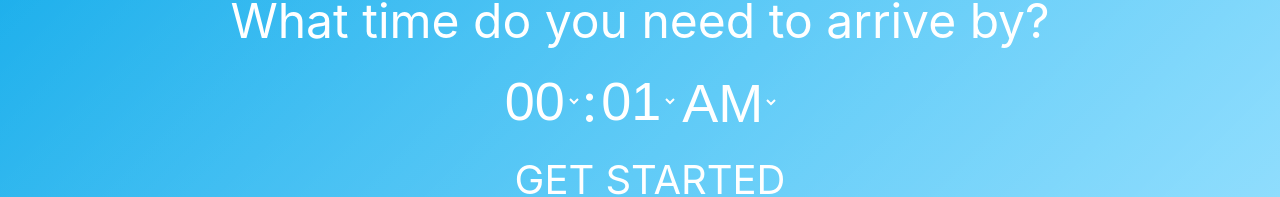
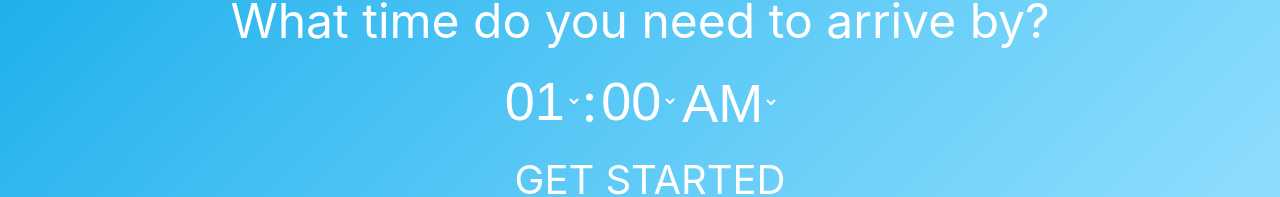
Before and after one commit to vhluu/bee-on-time, a React (Create React App) app: page /#/ in a window 1280 px wide. Shown: the part 346-543 px from the top of the page. Built offline with nearby package versions, Linux system fonts and the light colour scheme.

Commit message:
dynamically generating select options

```diff
--- a/src/Intro.js
+++ b/src/Intro.js
@@ -4,6 +4,21 @@ import List from './List'
 
 class Intro extends Component {
   render() {
+    var hrOptions = [];
+    for (var i = 0; i < 12; i++) {
+      hrOptions.push({
+        text: '' + Math.floor((i+1)/10) + ((i+1)%10),
+        value: i
+      });
+    }
+
+    var minOptions = [];
+    for (var i = 0; i < 60; i++) {
+      minOptions.push({
+        text: '' + Math.floor((i)/10) + ((i)%10),
+        value: i
+      });
+    }
     return (
       <div className="Intro">
         <div><h1>Don't be late,</h1>
@@ -12,35 +27,18 @@ class Intro extends Component {
           <div class="time-input-wrapper">
             <label for="hr">HR</label>
             <select name="hr">
-              <option value="00">00</option>
-              <option value="00">01</option>
-              <option value="00">02</option>
-              <option value="00">03</option>
-              <option value="00">04</option>
-              <option value="00">05</option>
-              <option value="00">06</option>
-              <option value="00">07</option>
-              <option value="00">08</option>
-              <option value="00">09</option>
-              <option value="00">10</option>
-              <option value="00">11</option>
-              <option value="00">12</option>
+              {
+                (hrOptions).map((opt) => <option value={opt.value}>{opt.text}</option>)
+              }
             </select>
           </div>
           <span id="time-divider">:</span>
           <div class="time-input-wrapper">
             <label for="min">MIN</label>
             <select name="min">
-              <option value="00">01</option>
-              <option value="00">02</option>
-              <option value="00">03</option>
-              <option value="00">04</option>
-              <option value="00">05</option>
-              <option value="00">06</option>
-              <option value="00">07</option>
-              <option value="00">08</option>
-              <option value="00">09</option>
-              <option value="00">10</option>
+              {
+                (minOptions).map((opt) => <option value={opt.value}>{opt.text}</option>)
+              }
             </select>
           </div>
           <select name="period">
```
